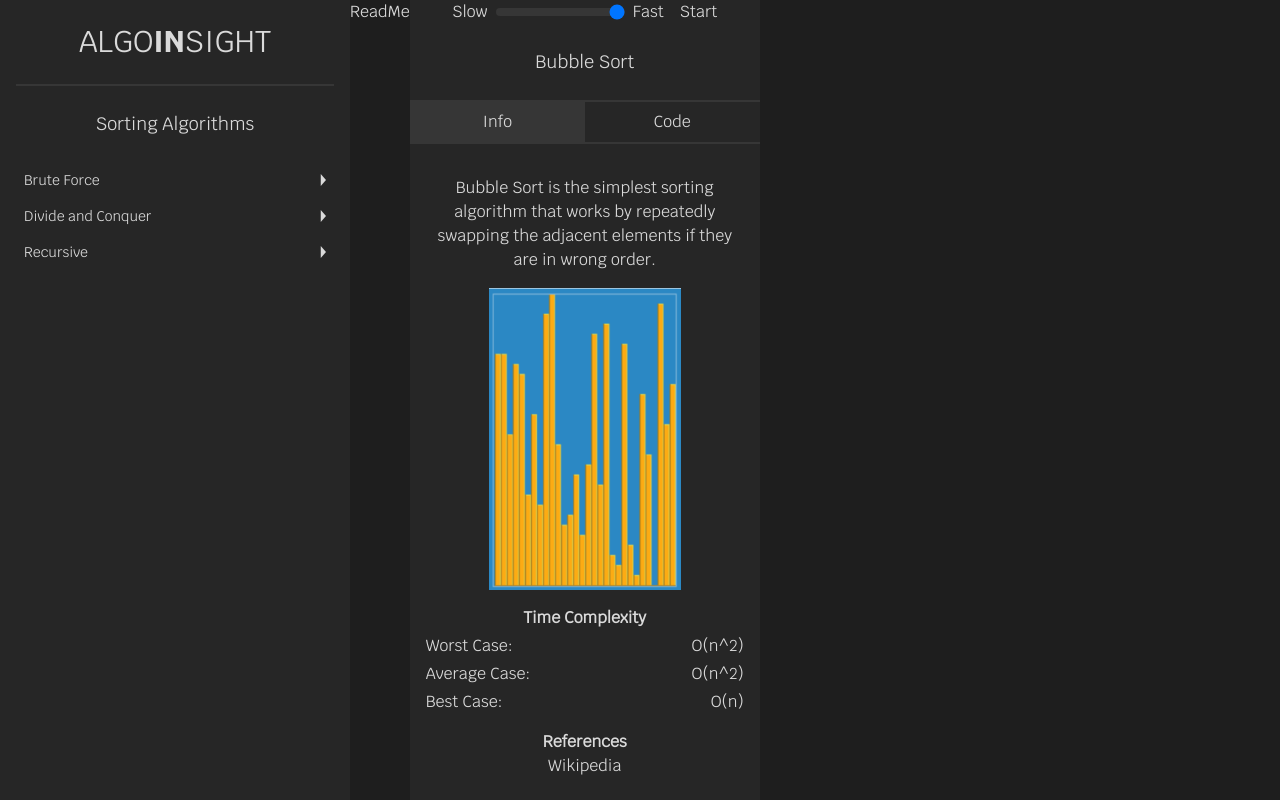
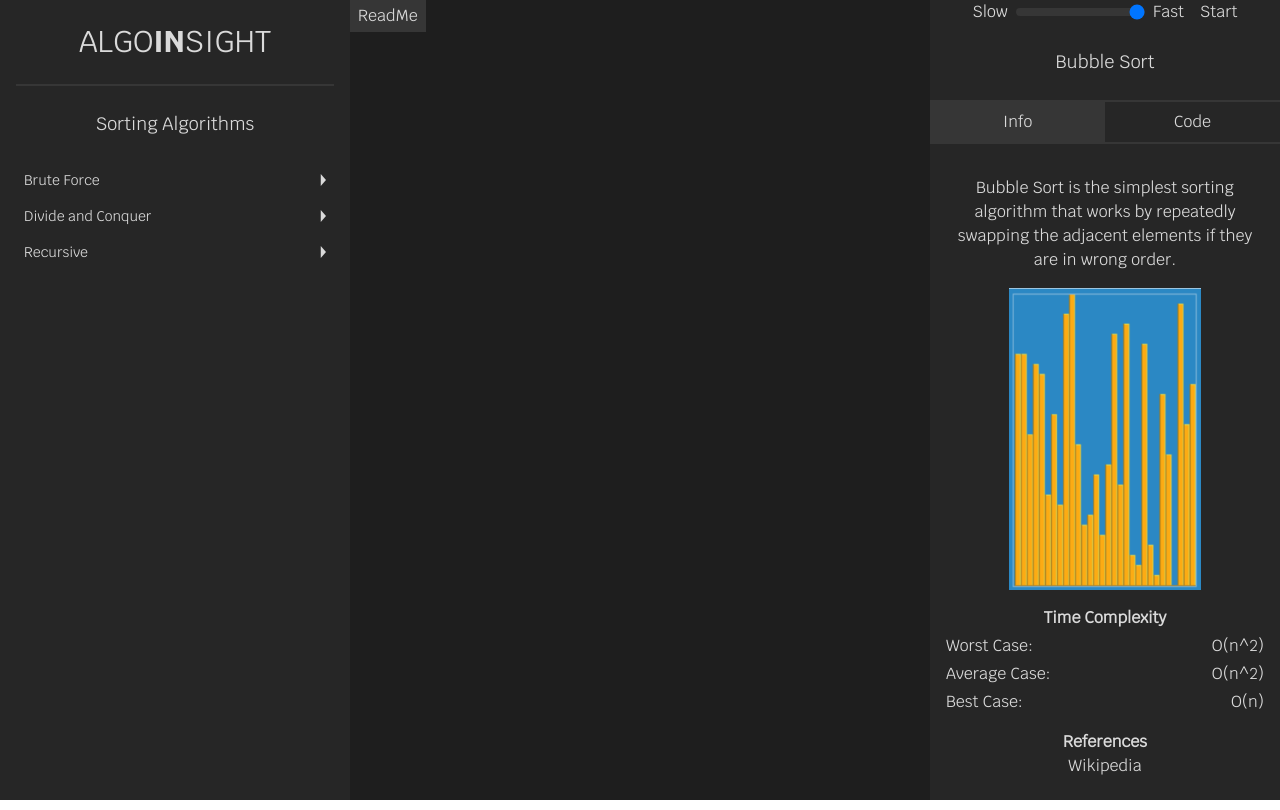
Before and after one commit to vizyks/algo, a React (Vite) app: page /sorting-algorithms/readme in a window 1280 px wide. Built offline with nearby package versions, Linux system fonts and the light colour scheme.

Commit message:
fix: panel sizing

```diff
--- a/src/components/resizable-panels/panel.tsx
+++ b/src/components/resizable-panels/panel.tsx
@@ -3,15 +3,17 @@ import React from "react";
 export default function Panel({
   children,
   title,
+  inGroup = true,
 }: {
   children: React.ReactNode;
   title: string;
+  inGroup?: boolean;
 }) {
   return (
     <div
-      className={`flex flex-1 grow-[0.50] overflow-hidden relative ${
-        title === "Chart" ? "" : "items-center"
-      } justify-center`}
+      className={`flex flex-1 ${
+        inGroup ? "grow-[0.50]" : ""
+      } overflow-hidden relative`}
     >
       <span className="bg-grey-light py-1 px-2 absolute top-0 left-0">
         {title}
--- a/src/pages/sorting/mainView.tsx
+++ b/src/pages/sorting/mainView.tsx
@@ -13,7 +13,7 @@ export function MainView() {
       <Panel title="Chart">
         <div
           id="chart-container"
-          className="bg-black flex-1 justify-center flex items-end mx-12 mb-2"
+          className="bg-black flex-1 flex items-end justify-center mx-12 mb-2"
         >
           {arrayToSort.map((value, index) => (
             <div
--- a/src/pages/sorting/readme.tsx
+++ b/src/pages/sorting/readme.tsx
@@ -1,3 +1,9 @@
+import { Panel } from "../../components/resizable-panels/index";
+
 export default function ReadMe() {
-  return <h1>ReadMe</h1>;
+  return (
+    <Panel title="ReadMe" inGroup={false}>
+      <h1>ReadMe</h1>
+    </Panel>
+  );
 }
```
